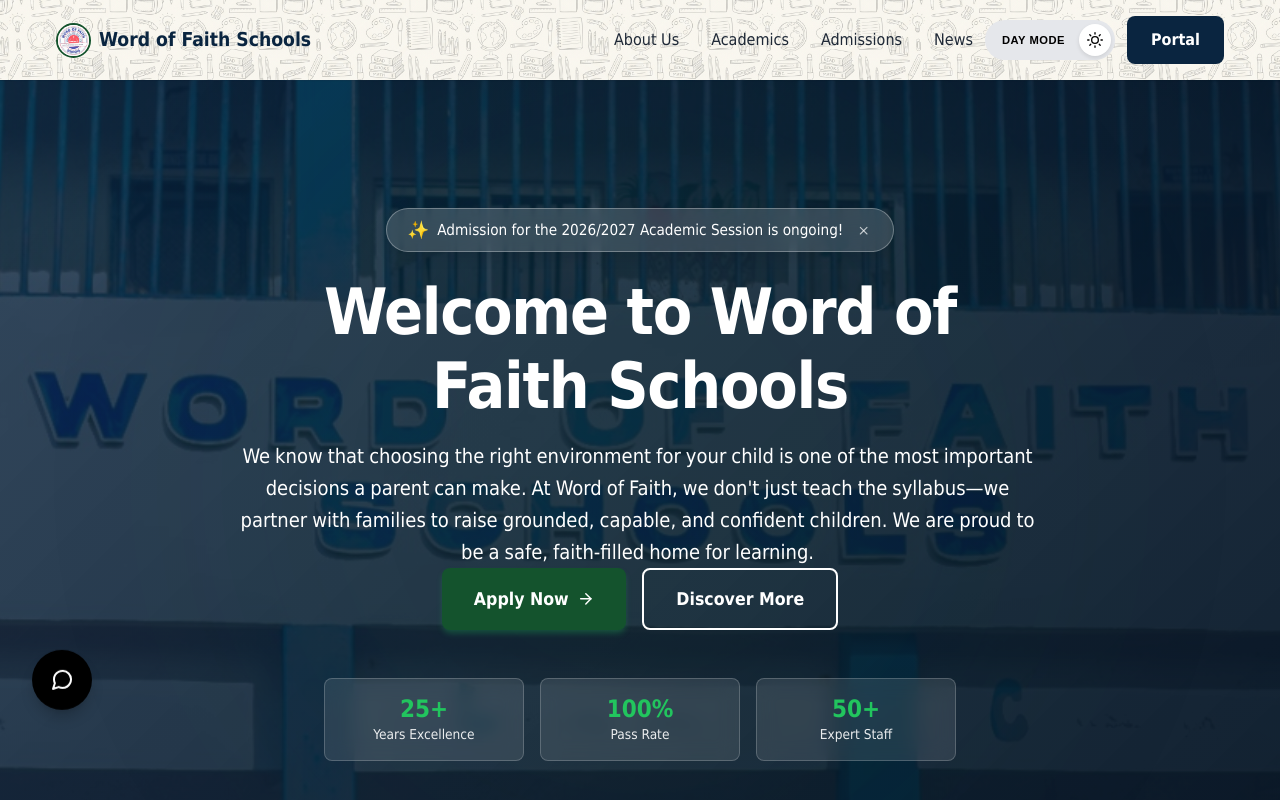
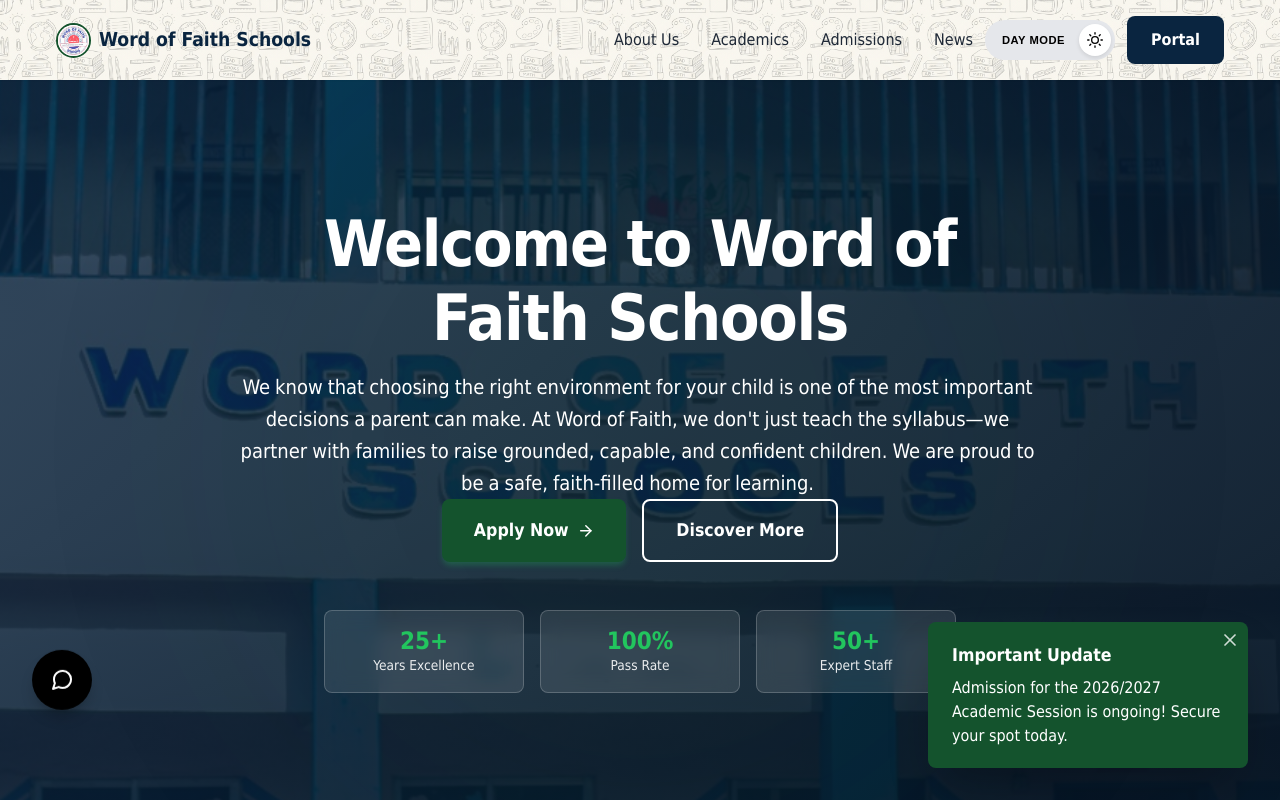
Before and after one commit to Constantine1-web/word-of-faith-portal, a Next.js app: page / in a window 1280 px wide. Shown: the top 800 px of the page. Built offline with nearby package versions, Linux system fonts and the light colour scheme.

Commit message:
Remove hero badge and reduce hero top padding to move text up

```diff
--- a/src/app/page.module.css
+++ b/src/app/page.module.css
@@ -8,6 +8,13 @@
   text-align: center;
   position: relative;
   overflow: hidden;
+}
+
+@media (max-width: 768px) {
+  .hero {
+    padding-top: 5rem;
+    padding-bottom: 6rem;
+  }
 }
 
 .heroContent {
@@ -279,50 +286,42 @@
   transform: scale(1.3);
 }
 
-.heroBadge {
-  display: inline-flex;
-  align-items: center;
+.floatingAnnouncement {
+  position: fixed;
+  bottom: 2rem;
+  right: 2rem;
+  background-color: var(--color-primary-green);
+  color: var(--color-white);
+  padding: 1.25rem 1.5rem;
+  border-radius: var(--radius-md);
+  box-shadow: var(--shadow-floating);
+  z-index: 50;
+  display: flex;
+  flex-direction: column;
   gap: 0.5rem;
-  background: rgba(255, 255, 255, 0.15);
-  backdrop-filter: blur(10px);
-  border: 1px solid rgba(255, 255, 255, 0.3);
-  padding: 0.5rem 1.25rem;
-  border-radius: var(--radius-full);
-  margin-bottom: 1.5rem;
-  font-size: 0.95rem;
-  color: white;
-  box-shadow: 0 4px 15px rgba(0, 0, 0, 0.1);
+  animation: modal-fade-in var(--transition-normal);
+  max-width: 320px;
 }
 
-@media (max-width: 768px) {
-  .heroBadge {
-    font-size: 0.85rem;
-    padding: 0.4rem 0.8rem;
-    margin-bottom: 1.2rem;
-  }
-}
-
-.heroBadgeIcon {
+.announcementTitle {
+  font-weight: bold;
   font-size: 1.1rem;
 }
 
-.heroBadgeClose {
-  background: none;
+.closeAnnouncement {
+  position: absolute;
+  top: 0.5rem;
+  right: 0.5rem;
+  background: transparent;
   border: none;
-  color: rgba(255, 255, 255, 0.7);
+  color: var(--color-white);
   cursor: pointer;
-  display: flex;
-  align-items: center;
-  justify-content: center;
-  padding: 2px;
-  margin-left: 0.25rem;
-  border-radius: 50%;
-  transition: all 0.2s;
+  font-size: 1.25rem;
+  opacity: 0.8;
 }
 
-.heroBadgeClose:hover {
-  background: rgba(255, 255, 255, 0.2);
-  color: white;
+.closeAnnouncement:hover {
+  opacity: 1;
 }
 
 .principalSection {
--- a/src/app/page.tsx
+++ b/src/app/page.tsx
@@ -50,15 +50,6 @@ export default function Home() {
       <section className={styles.hero}>
         <div className="bg-glow"></div>
         <motion.div className={styles.heroContent} initial={{ opacity: 0, y: 20 }} whileInView={{ opacity: 1, y: 0 }} viewport={{ once: true, margin: "-50px" }} transition={{ duration: 0.5 }}>
-          {showAnnouncement && (
-            <div className={styles.heroBadge}>
-              <span className={styles.heroBadgeIcon}>✨</span>
-              <span>Admission for the 2026/2027 Academic Session is ongoing!</span>
-              <button onClick={() => setShowAnnouncement(false)} className={styles.heroBadgeClose} aria-label="Dismiss">
-                <FiX />
-              </button>
-            </div>
-          )}
           <h1 className={styles.heroTitle}>Welcome to Word of Faith Schools</h1>
           <WordFadeIn
             className={styles.heroSubtitle}
@@ -232,6 +223,19 @@ export default function Home() {
         </div>
       </section>
 
+      {showAnnouncement && (
+        <div className={styles.floatingAnnouncement}>
+          <button
+            className={styles.closeAnnouncement}
+            onClick={() => setShowAnnouncement(false)}
+            aria-label="Close"
+          >
+            <FiX />
+          </button>
+          <span className={styles.announcementTitle}>Important Update</span>
+          <span>Admission for the 2026/2027 Academic Session is ongoing! Secure your spot today.</span>
+        </div>
+      )}
     </>
   );
 }
```
